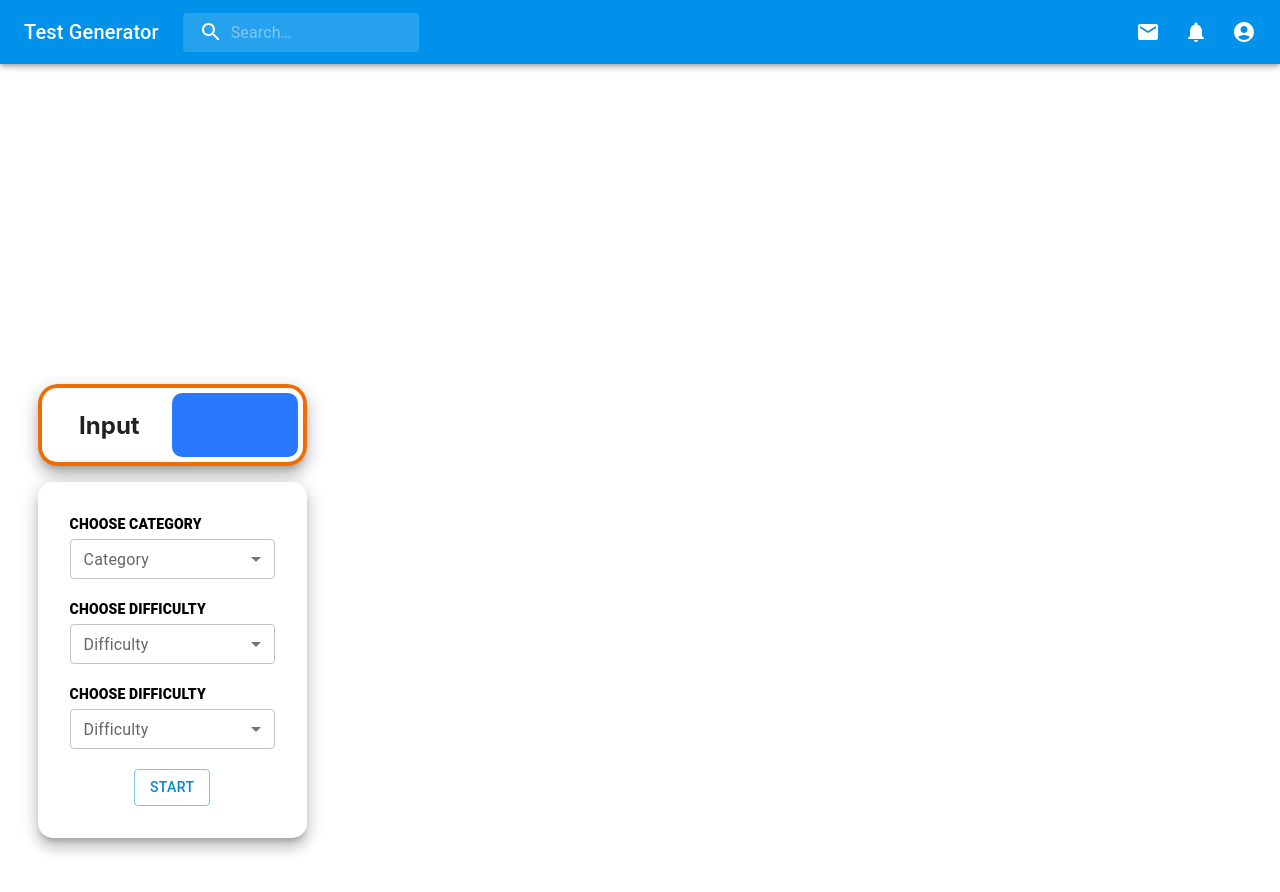
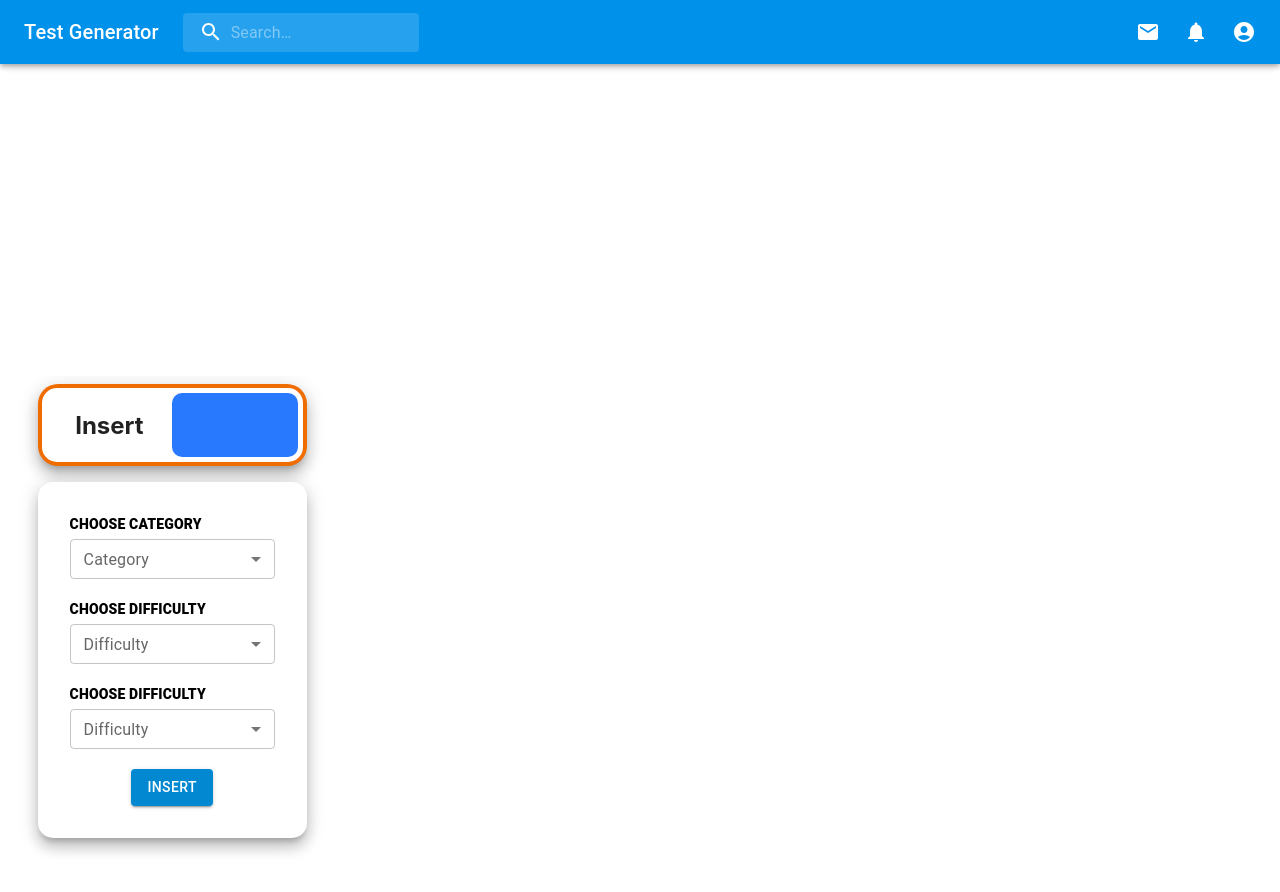
Before and after one commit to nortadzhiev-rustam/test-generator, a React (Create React App) app in the folder frontend/: page / in a window 1280 px wide. Shown: the top 892 px of the page. Built offline with nearby package versions, Linux system fonts and the light colour scheme.

Commit message:
made some design updates and added Alert

```diff
--- a/frontend/src/components/GeneratePanel.js
+++ b/frontend/src/components/GeneratePanel.js
@@ -30,14 +30,17 @@ const categories = [
 
 const difficulties = ['Easy', 'Medium', 'Hard', 'Challenge'];
 
-const GeneratePanel = ({setVisible}) => {
+const GeneratePanel = ({setVisible, setAlert}) => {
   const [category, setCategory] = React.useState('');
   const [difficulty, setDifficulty] = React.useState('');
 
   const handleVisibility = () => {
     if (category !== '') {
       setVisible(true);
-    } else setVisible(false);
+    } else {
+      setVisible(false)
+      setAlert(true)
+    }
   };
 
   const handleChangeCategory = (event) => {
@@ -128,8 +131,8 @@ const GeneratePanel = ({setVisible}) => {
         </Select>
       </FormControl>
 
-      <Button variant='outlined' color='info' onClick={handleVisibility}>
-        Start
+      <Button variant='contained' color='success' onClick={handleVisibility}>
+        Generate
       </Button>
     </Item>
   );
--- a/frontend/src/components/Home.js
+++ b/frontend/src/components/Home.js
@@ -1,6 +1,6 @@
-import React from 'react';
+import React, { useEffect } from 'react';
 import Paper from '@mui/material/Paper';
-import { Grid, Box } from '@mui/material';
+import { Grid, Box, Alert } from '@mui/material';
 import SpeedDial from '@mui/material/SpeedDial';
 import SpeedDialIcon from '@mui/material/SpeedDialIcon';
 import SpeedDialAction from '@mui/material/SpeedDialAction';
@@ -30,6 +30,9 @@ const Home = () => {
   const [isFull, setFull] = React.useState(false);
   const [mouseIn, setMouseIn] = React.useState(false);
   const [isSwitch, setSwitch] = React.useState(false);
+  const [isAlert, setAlert] = React.useState(false);
+  const [isDisable, setDisable] = React.useState(false);
+
   const handleFullScreen = () => {
     setFull(!isFull);
   };
@@ -43,20 +46,60 @@ const Home = () => {
     setMouseIn(false);
     setFull(false);
   };
+
+  useEffect(() => {
+    if (isAlert) {
+      setTimeout(() => {
+        setAlert(!isAlert);
+      }, 3000);
+    }
+
+    if (isAlert) {
+      setTimeout(() => {
+        setDisable(true);
+      }, 2000);
+    } else setDisable(false)
+
+
+  }, [isAlert]);
+
   return (
     <Box
       sx={{
         display: 'flex',
         justifyContent: 'space-between',
         flexGrow: 1,
-
+        flexDirection: 'column',
         marginInline: '2%',
         marginBlock: 40,
       }}
     >
+      {isAlert && (
+        <Alert
+          variant='filled'
+          className={
+            !isDisable
+              ? 'animate__animated animate__fadeInDown'
+              : 'animate__animated animate__fadeOutUp'
+          }
+          sx={{ marginBottom: 5 }}
+          severity='warning'
+        >
+          This is a warning alert — check it out!
+        </Alert>
+      )}
       <Grid container spacing={1}>
         {!isFull && (
-          <Grid item xs={12} sm={6} md={4} lg={3} xl={2} style={{paddingInline: 20, paddingBottom: 25}} overflow='hidden'>
+          <Grid
+            item
+            xs={12}
+            sm={6}
+            md={4}
+            lg={3}
+            xl={2}
+            style={{ paddingInline: 20, paddingBottom: 25 }}
+            overflow='hidden'
+          >
             <Paper
               elevation={10}
               sx={{
@@ -87,7 +130,6 @@ const Home = () => {
                     padding: 5,
                     borderRadius: 15,
                   }}
-
                 >
                   <Grid item xs={6}>
                     {!isSwitch ? (
@@ -106,7 +148,7 @@ const Home = () => {
                         className='animate__animated animate__fadeInLeft animate__faster'
                         onClick={() => setSwitch(true)}
                       >
-                        <h2>Input</h2>
+                        <h2>Insert</h2>
                       </div>
                     ) : (
                       <div
@@ -155,19 +197,28 @@ const Home = () => {
                           borderTopRightRadius: 10,
                           borderBottomRightRadius: 10,
                           cursor: 'pointer',
-
                         }}
                         className='animate__animated animate__fadeInRight animate__faster'
                         onClick={() => setSwitch(false)}
                       >
-                        <h2>Output</h2>
+                        <h2>Generate</h2>
                       </div>
                     )}
                   </Grid>
                 </div>
               </Grid>
             </Paper>
-            {isSwitch ? <GeneratePanel setVisible={(v) => setVisible(v)} /> : <InserPanel setVisible={(v) => setVisible(v)} />}
+            {isSwitch ? (
+              <GeneratePanel
+                setVisible={(v) => setVisible(v)}
+                setAlert={(a) => setAlert(a)}
+              />
+            ) : (
+              <InserPanel
+                setVisible={(v) => setVisible(v)}
+                setAlert={(a) => setAlert(a)}
+              />
+            )}
           </Grid>
         )}
         {visible && (
--- a/frontend/src/components/InsertPanel.js
+++ b/frontend/src/components/InsertPanel.js
@@ -30,14 +30,17 @@ const categories = [
 
 const difficulties = ['Easy', 'Medium', 'Hard', 'Challenge'];
 
-const InsertPanel = ({setVisible}) => {
+const InsertPanel = ({ setVisible, setAlert }) => {
   const [category, setCategory] = React.useState('');
   const [difficulty, setDifficulty] = React.useState('');
 
   const handleVisibility = () => {
     if (category !== '') {
       setVisible(true);
-    } else setVisible(false);
+    } else {
+      setVisible(false);
+      setAlert(true);
+    }
   };
   const handleChangeCategory = (event) => {
     setCategory(event.target.value);
@@ -127,8 +130,8 @@ const InsertPanel = ({setVisible}) => {
         </Select>
       </FormControl>
 
-      <Button variant='outlined' color='info' onClick={handleVisibility}>
-        Start
+      <Button variant='contained' color='info' onClick={handleVisibility}>
+        Insert
       </Button>
     </Item>
   );
```
Also changed, not shown: 1 other file (tests, documents, lock files or other folders).
